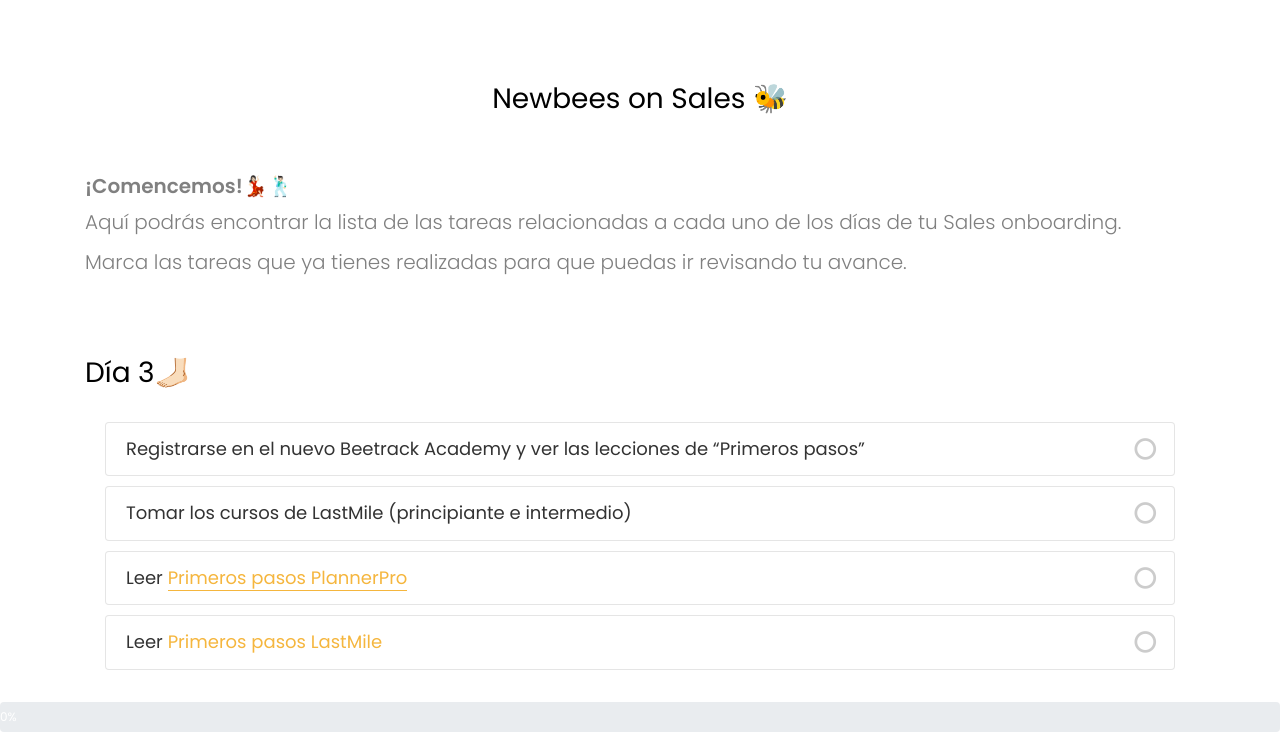
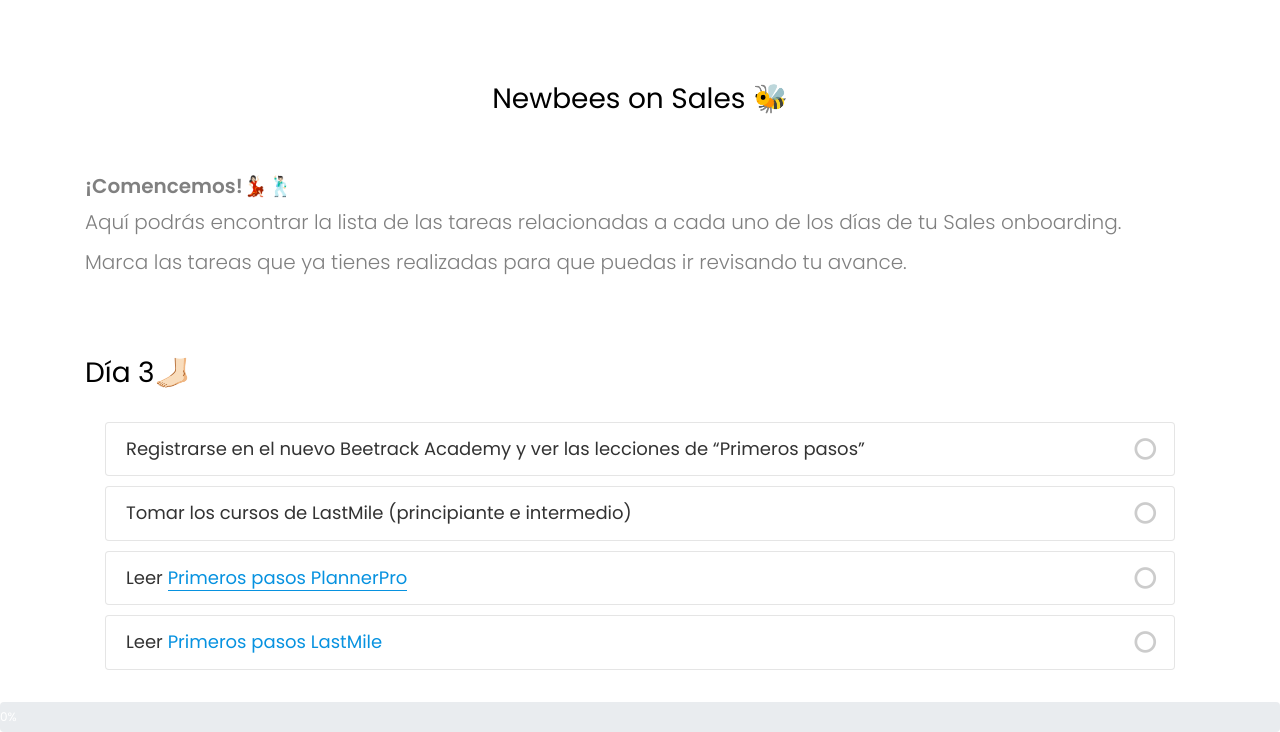
Before and after one commit to matibeetrack/beetrack-onboarding, a plain HTML site: page sales/index.html in a window 1280 px wide. In both pictures the pointer is over the link "Primeros pasos PlannerPro". Shown: the part 68-800 px from the top of the page. Drawn offline with Linux system fonts and the light colour scheme.

Commit message:
correccion de color de link

```diff
--- a/assets/css/style-beetrack.css
+++ b/assets/css/style-beetrack.css
@@ -19,12 +19,12 @@ b, strong {
 }
 
 label a, label a:visited {
-    color: #f5b63e;
+    color: #0792E0;
 }
 
 label a:hover, label a:focus {
-    border-bottom: 1px solid #f5b63e;
-    color: #f5b63e;
+    border-bottom: 1px solid #0792E0;
+    color: #0792E0;
 }
 
 ul.ks-cboxtags li input[type="checkbox"]:checked + label a{
```
